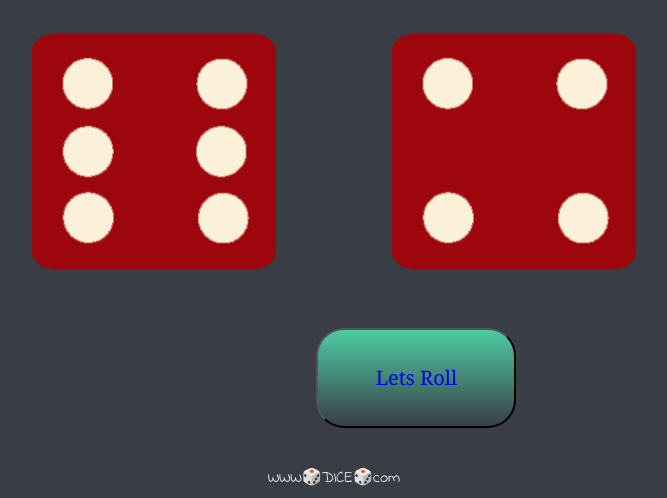
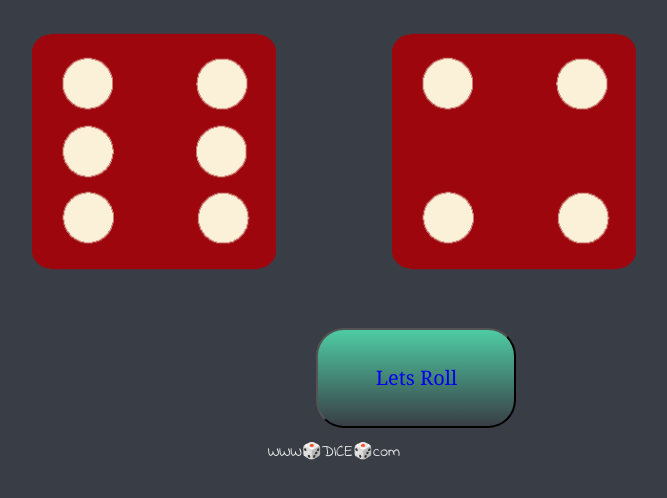
Before and after one commit to mokshupadhyay/dicegame, a plain HTML site: page index.html in a window 1280 px wide. Shown: the part 462-960 px from the top of the page, without its empty margins (306-973 px from the left). After the commit the page ends 934 px from the top, so only its background shows below. Drawn offline with Linux system fonts and the light colour scheme.

Commit message:
Update styles.css

```diff
--- a/styles.css
+++ b/styles.css
@@ -42,7 +42,7 @@ p {
 }
 
 footer {
-  margin-top: 3%;
+  margin-top: 1%;
   color: #EEEEEE;
   text-align: center;
   font-family: 'Indie Flower', cursive;
```
